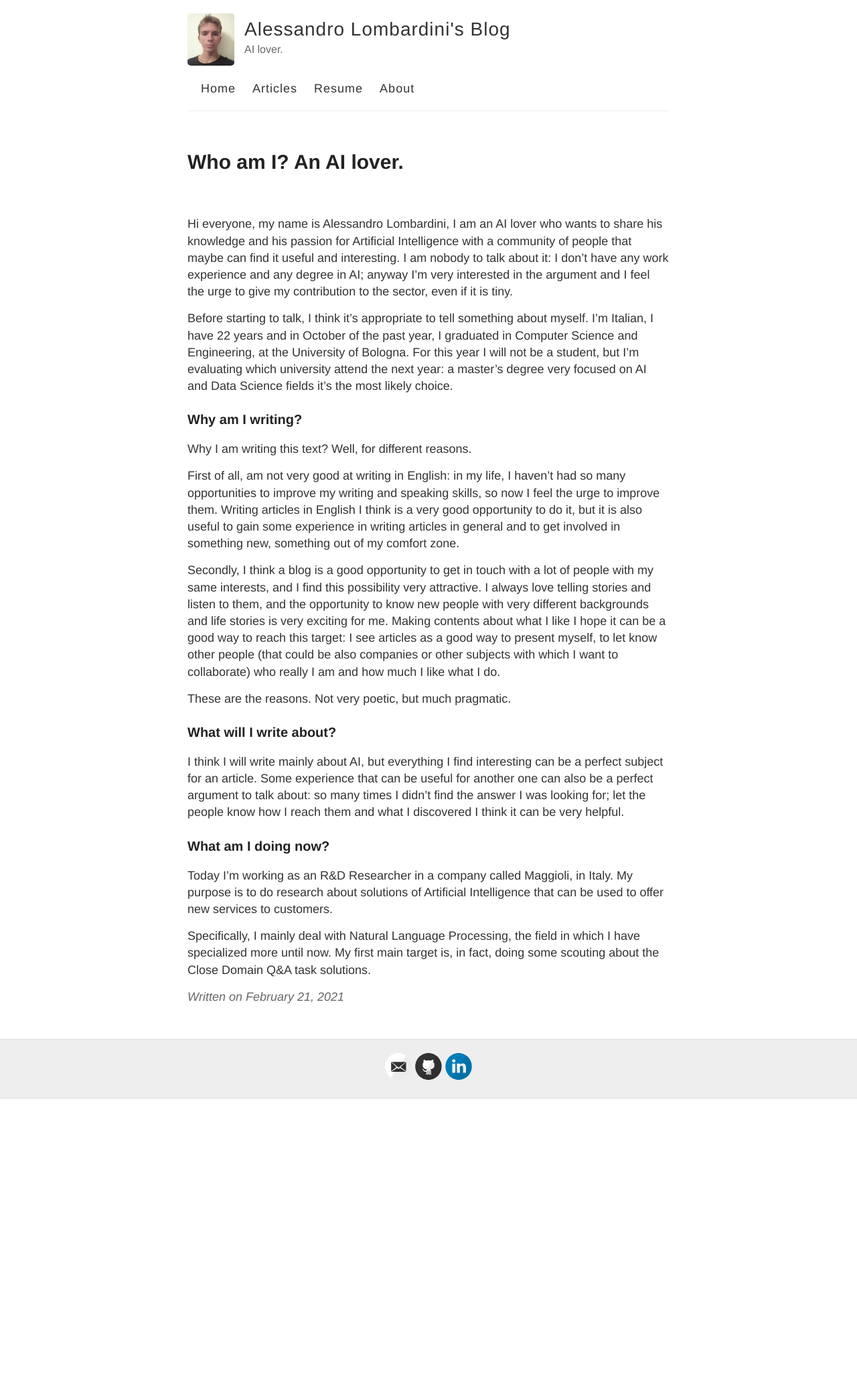
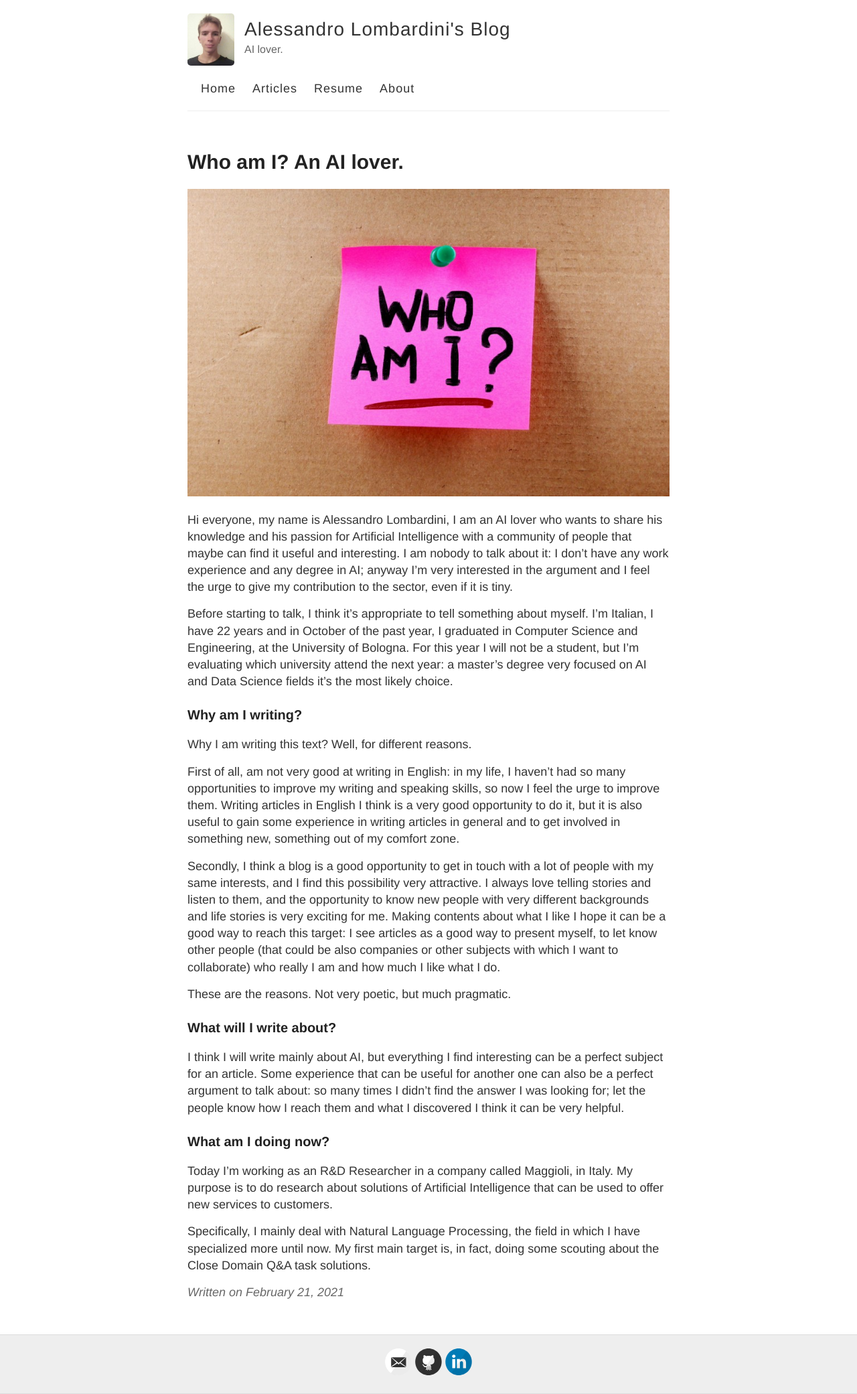
Before and after one commit to alessandrolombardini/alessandrolombardini.github.io, a Jekyll site: the page built from _posts/2021-2-21-Hello-World.md, in a window 1280 px wide. Shown: the whole page at 67% size. Built offline with Jekyll 4.4.1, drawn with Linux system fonts in a browser that asks for light colours; before the commit the page ends 1640 px from its top, so only the background shows below that.

Commit message:
Update 2021-2-21-Hello-World.md

```diff
--- a/_posts/2021-2-21-Hello-World.md
+++ b/_posts/2021-2-21-Hello-World.md
@@ -7,7 +7,7 @@ categories: biography
 image: /images/who-am-i.jpeg
 ---
 
-![]({{ post.image | relative_url }})
+![]({{ page.image | relative_url }})
 
 Hi everyone, my name is Alessandro Lombardini, I am an AI lover who wants to share his knowledge and his passion for Artificial Intelligence with a community of people that maybe can find it useful and interesting. I am nobody to talk about it: I don’t have any work experience and any degree in AI; anyway I’m very interested in the argument and I feel the urge to give my contribution to the sector, even if it is tiny.
 
```
